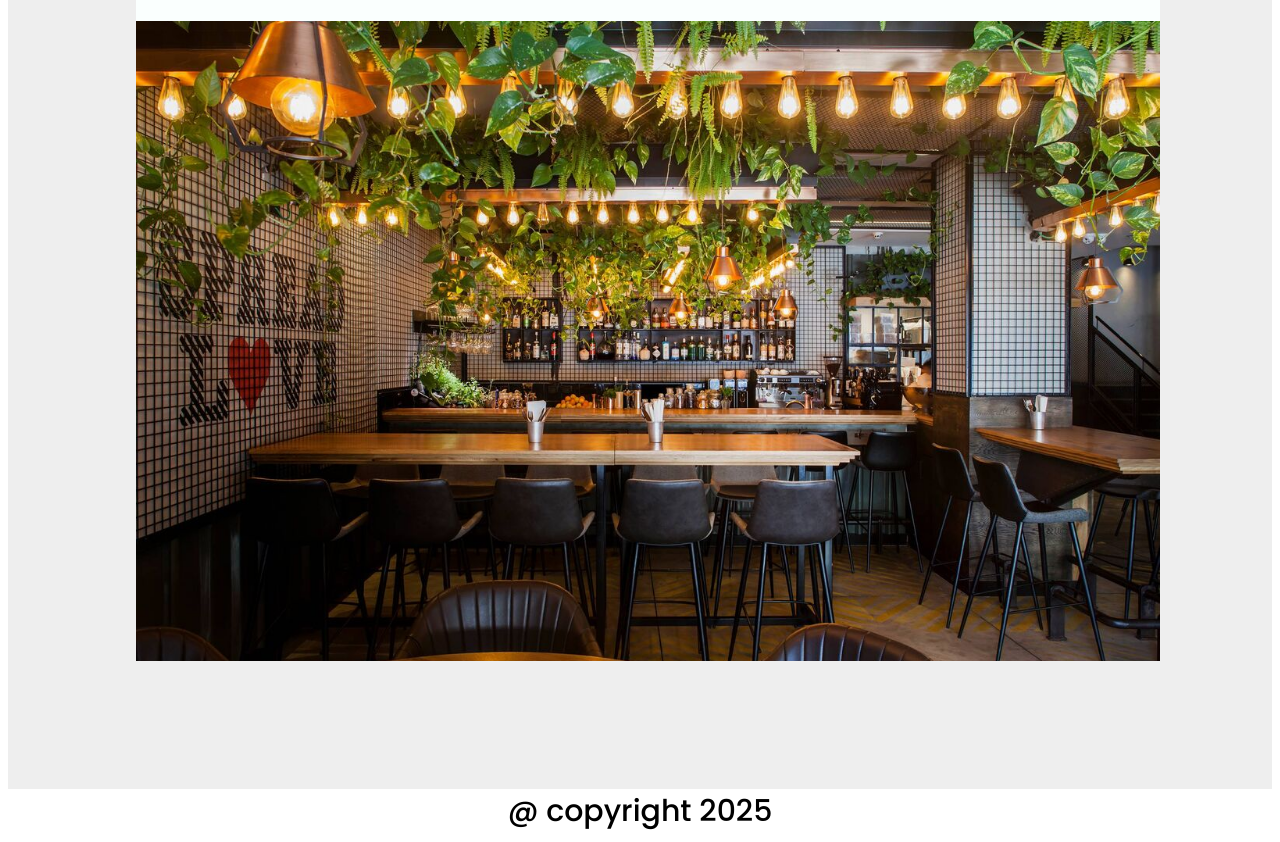
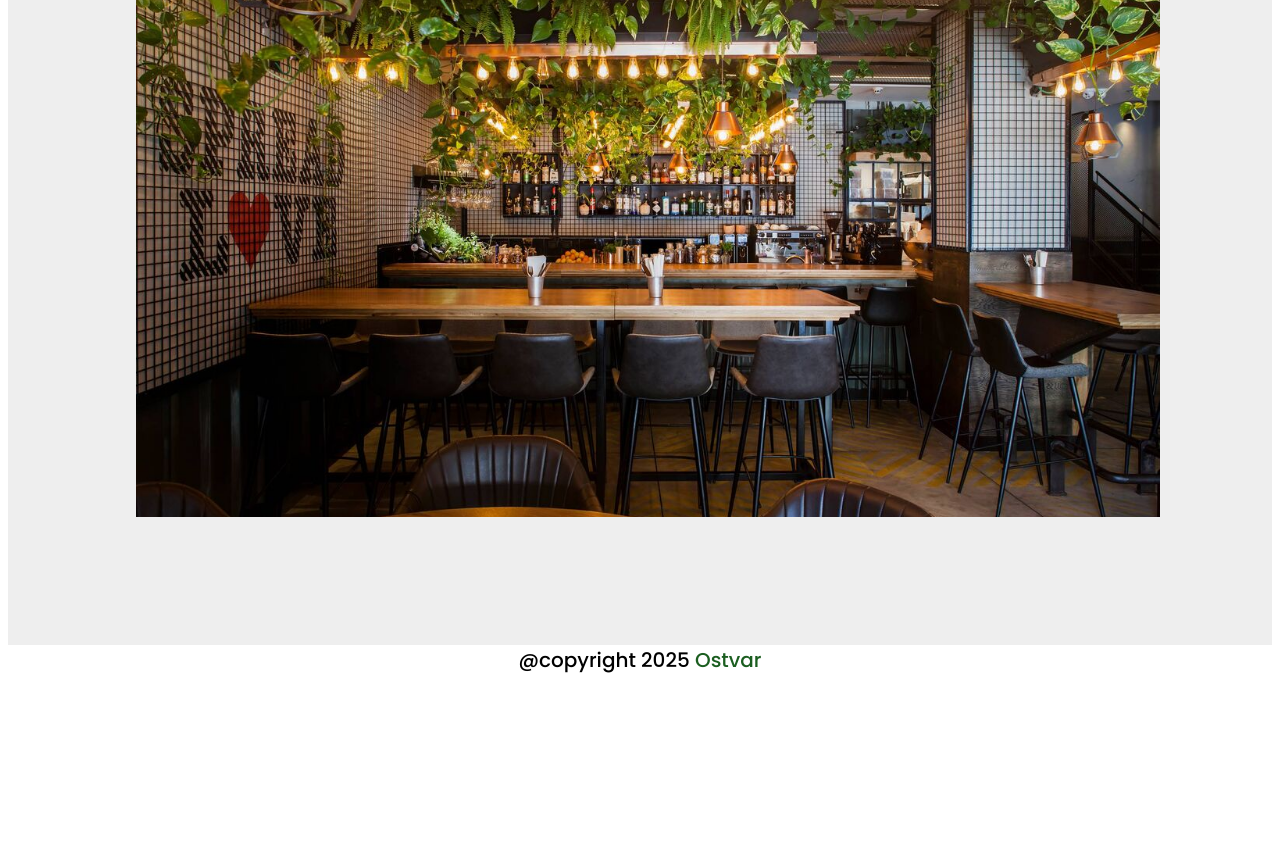
Before and after one commit to FatemehOstvar/Restaurant-Page, a website built with webpack: page src/template.html in a window 1280 px wide. Shown: the part 419-1261 px from the top of the page. After the commit the page ends 1102 px from the top, so only its background shows below. Built offline with nearby package versions, Linux system fonts and the light colour scheme.

Commit message:
made font smaller

```diff
--- a/src/index.js
+++ b/src/index.js
@@ -32,7 +32,7 @@ const bttns=[homeButton,menuButton,contactButton]
 
 nav.append(...bttns);
 header.append(nav)
-nav.addEventListener('click', (e)=> {
+nav.addEventListener('click', async (e)=> {
         if (e.target.matches('button')){
             const btn = e.target;
             // console.log(btn) // <button>menu<button>
@@ -50,7 +50,7 @@ nav.addEventListener('click', (e)=> {
             }
         }
     })
-
+// Todo : use promises to prevent race condition pertaining to successive clicks
 homeButton.click()
 
 function removepage(page){
--- a/src/styles.css
+++ b/src/styles.css
@@ -9,7 +9,7 @@
 
 html{
     box-sizing: border-box;
-    font-size: 30px;
+    font-size: 20px;
     font-family: 'Poppins', 'Helvetica Neue', Arial, sans-serif;
 
 }
--- a/src/template.html
+++ b/src/template.html
@@ -13,6 +13,6 @@
     <div id="content">
 
     </div>
-<footer>@ copyright 2025</footer>
+<footer>@copyright 2025 <a href="https://github.com/FatemehOstvar">Ostvar</a></footer>
 </body>
 </html>
```
